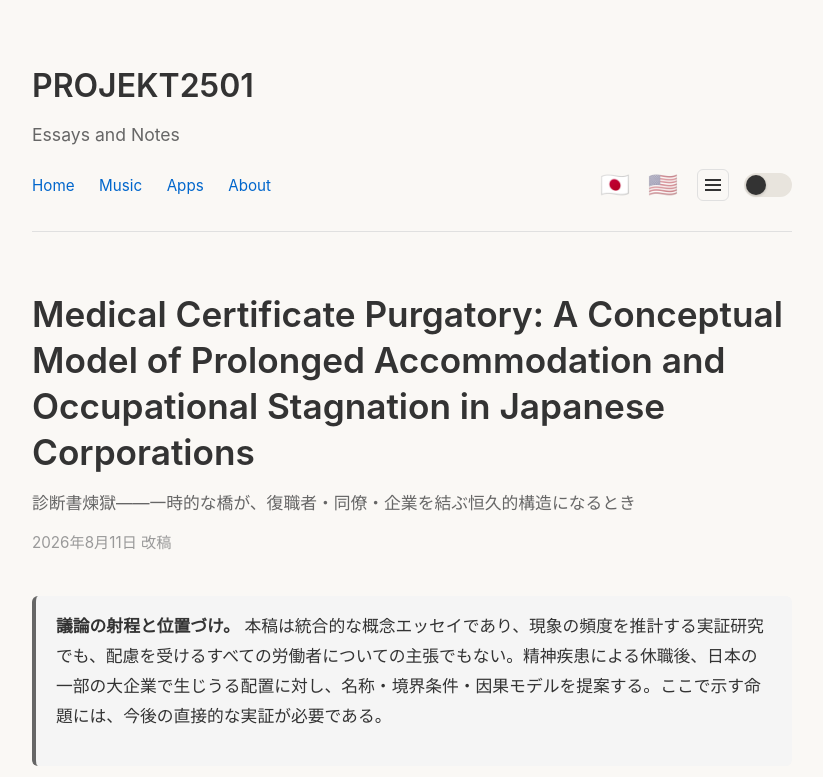
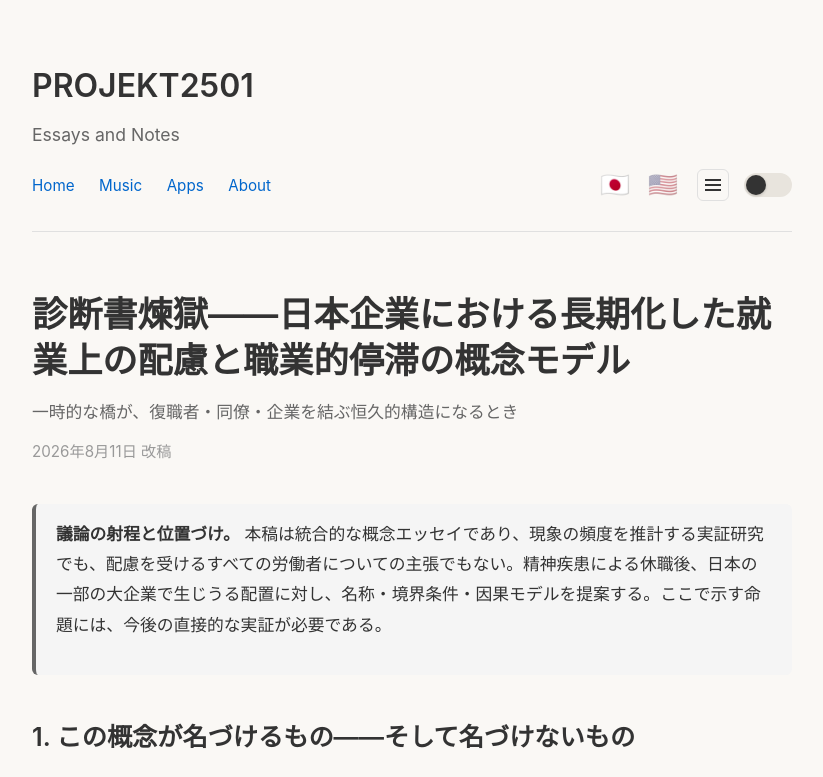
Before and after one commit to dasprojekt2501/dasprojekt2501.github.io, a website: page essays/purgatory-at-work.html in a window 1280 px wide. Shown: the top 777 px of the page, without its empty margins (228-1051 px from the left). Drawn offline with Linux system fonts and the light colour scheme.

Commit message:
Translate Japanese essay title

```diff
--- a/essays/purgatory-at-work.html
+++ b/essays/purgatory-at-work.html
@@ -7,7 +7,7 @@
     <link rel="icon" type="image/png" sizes="192x192" href="/image/favicon-192x192.png">
     <link rel="icon" type="image/png" sizes="512x512" href="/image/favicon-512x512.png">
 
-    <meta property="og:title" content="Medical Certificate Purgatory: A Conceptual Model of Prolonged Accommodation and Occupational Stagnation in Japanese Corporations">
+    <meta property="og:title" content="診断書煉獄――日本企業における長期化した就業上の配慮と職業的停滞の概念モデル">
     <meta property="og:description" content="長期化した職場配慮が職業的主体性を制約し、そのコストを同僚へ外部化する過程を論じる概念的エッセイ。">
     <meta property="og:image" content="https://dasprojekt2501.github.io/image/ogp.jpg">
     <meta property="og:url" content="https://dasprojekt2501.github.io/essays/purgatory-at-work.html">
@@ -15,13 +15,13 @@
     <meta property="og:site_name" content="PROJEKT2501">
 
     <meta name="twitter:card" content="summary_large_image">
-    <meta name="twitter:title" content="Medical Certificate Purgatory: A Conceptual Model of Prolonged Accommodation and Occupational Stagnation in Japanese Corporations">
+    <meta name="twitter:title" content="診断書煉獄――日本企業における長期化した就業上の配慮と職業的停滞の概念モデル">
     <meta name="twitter:description" content="長期化した職場配慮が職業的主体性を制約し、そのコストを同僚へ外部化する過程を論じる概念的エッセイ。">
     <meta name="twitter:image" content="https://dasprojekt2501.github.io/image/ogp.jpg">
 
     <meta charset="UTF-8">
     <meta name="viewport" content="width=device-width, initial-scale=1.0">
-    <title>Medical Certificate Purgatory: A Conceptual Model of Prolonged Accommodation and Occupational Stagnation in Japanese Corporations</title>
+    <title>診断書煉獄――日本企業における長期化した就業上の配慮と職業的停滞の概念モデル</title>
     <style>
         * {
             margin: 0;
@@ -497,8 +497,8 @@
 
         <article>
             <div class="essay-header">
-                <h1 class="essay-title">Medical Certificate Purgatory: A Conceptual Model of Prolonged Accommodation and Occupational Stagnation in Japanese Corporations</h1>
-                <div class="essay-kicker">診断書煉獄——一時的な橋が、復職者・同僚・企業を結ぶ恒久的構造になるとき</div>
+                <h1 class="essay-title">診断書煉獄――日本企業における長期化した就業上の配慮と職業的停滞の概念モデル</h1>
+                <div class="essay-kicker">一時的な橋が、復職者・同僚・企業を結ぶ恒久的構造になるとき</div>
                 <div class="essay-meta">2026年8月11日 改稿</div>
             </div>
 
```
Also changed, not shown: index.html (+1 -1 lines).
